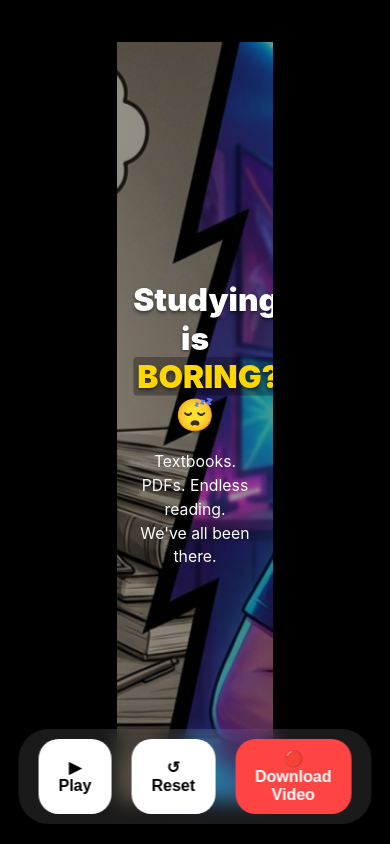
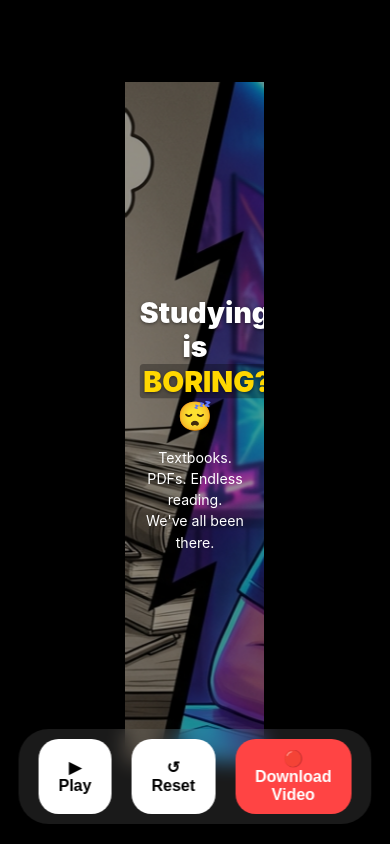
Before and after one commit to ankitsharma6652/ai-mcq-meme-generator, a plain HTML site: page frontend/promo.html in a window 390 px wide. Drawn offline with Linux system fonts and the light colour scheme.

Commit message:
Feat: Maximize promo video player size and add mobile download guidance

```diff
--- a/frontend/promo.html
+++ b/frontend/promo.html
@@ -306,12 +306,18 @@
             const windowHeight = window.innerHeight;
             const windowWidth = window.innerWidth;
 
-            // Calculate scale to fit 90% of screen height
-            // Base height is 1920px
-            const targetHeight = windowHeight * 0.9;
-            const scale = targetHeight / 1920;
+            // Calculate scale to fit 98% of screen height (maximized)
+            const targetHeight = windowHeight * 0.98;
+            const scaleH = targetHeight / 1920;
 
-            container.style.transform = `scale(${scale})`;
+            // Also check width constraint (for mobile screens)
+            const targetWidth = windowWidth * 0.98;
+            const scaleW = targetWidth / 1080;
+
+            // Use the smaller scale to ensure it fits perfectly without scrolling
+            const finalScale = Math.min(scaleH, scaleW);
+
+            container.style.transform = `scale(${finalScale})`;
         }
 
         window.addEventListener('resize', resizePlayer);
@@ -319,6 +325,12 @@
         resizePlayer();
 
         async function recordAndDownload() {
+            // Check if mobile device
+            if (/Android|webOS|iPhone|iPad|iPod|BlackBerry|IEMobile|Opera Mini/i.test(navigator.userAgent)) {
+                alert("📱 On mobile? \n\nPlease use your phone's built-in Screen Recorder to capture this video in high quality!");
+                return;
+            }
+
             try {
                 alert("Please select 'This Tab' or 'Chrome Tab' -> 'App Promo Video' to record properly.");
 
```
